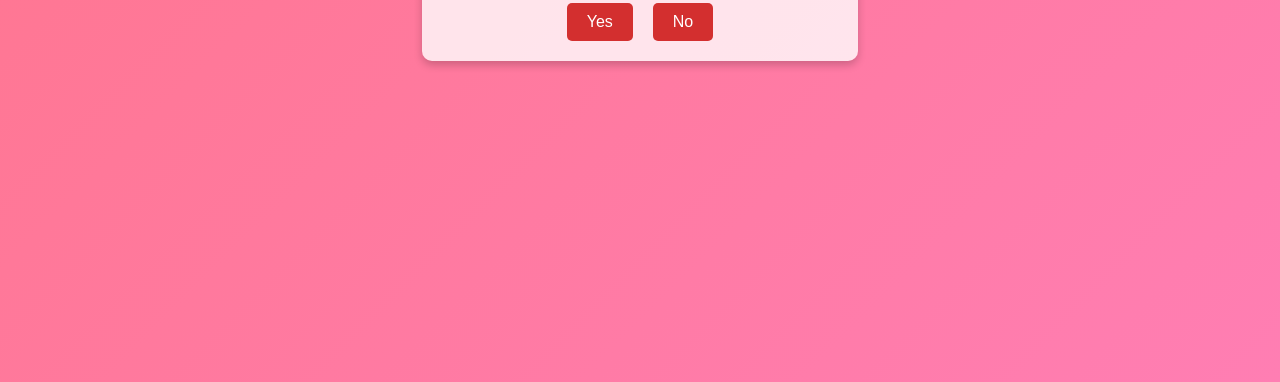
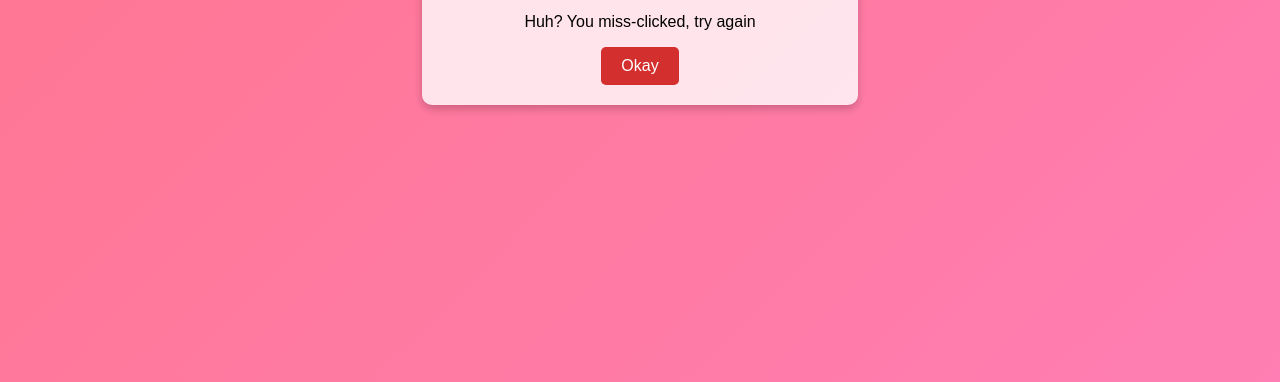
Before and after one commit to Nasroo/Nasroo.github.io, a plain HTML site: page index.html in a window 1280 px wide. Shown: the part 418-800 px from the top of the page. Drawn offline with Linux system fonts and the light colour scheme.

Commit message:
Update index.html

```diff
--- a/index.html
+++ b/index.html
@@ -14,7 +14,14 @@
             <button id="noBtn">No</button>
         </div>
         <p id="message" style="display: none;"></p>
+
+        <!-- Popup Modal for the No Button -->
+        <div id="popup" class="popup">
+            <p>Huh? You miss-clicked, try again</p>
+            <button id="okBtn">Okay</button>
+        </div>
     </div>
+
     <script src="script.js"></script>
 </body>
 </html>
```
